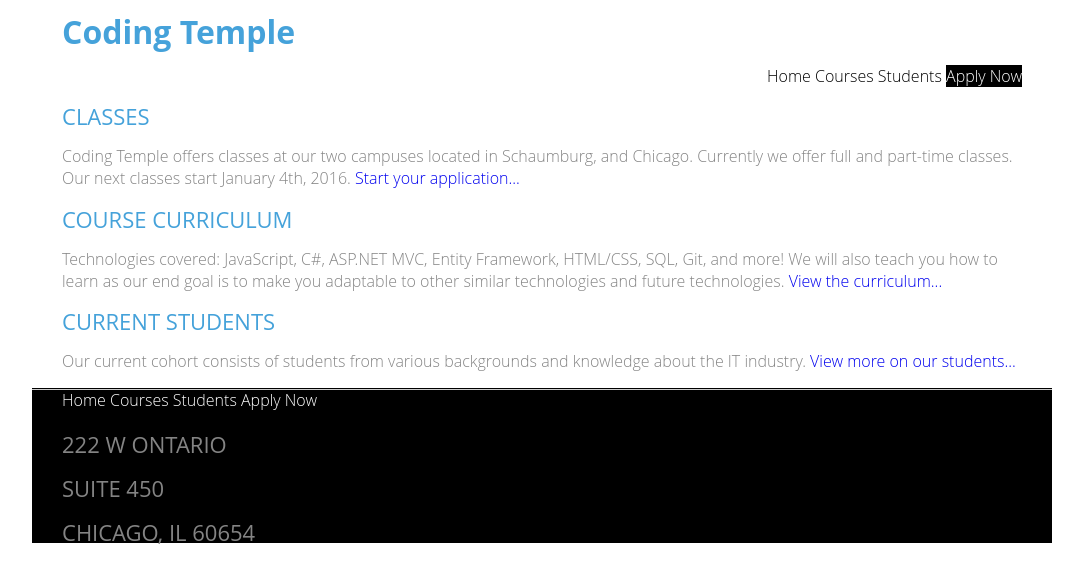
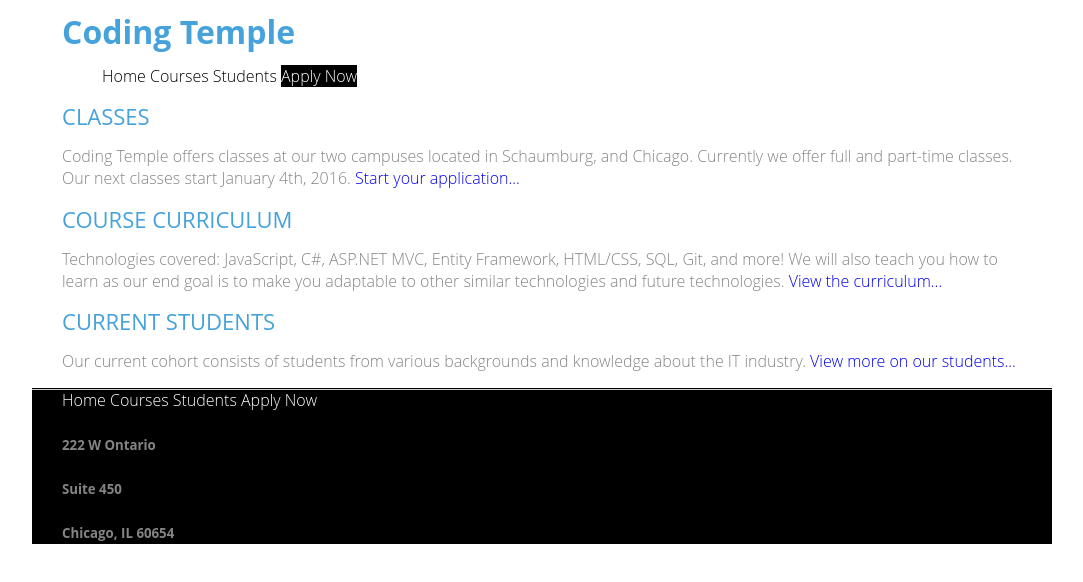
Before and after one commit to normcler/CodingTemple.HTML.Web, a plain HTML site: page index.html in a window 1280 px wide. Shown: the whole page, without its empty margins (98-1181 px from the left). Drawn offline with Linux system fonts and the light colour scheme.

Commit message:
Updated checkpoint 5

```diff
--- a/index.html
+++ b/index.html
@@ -5,12 +5,6 @@
     <meta charset="utf-8" />
 
     <style>
-        .container{
-            width: 960px;
-            padding-left: 30px;
-            padding-right: 30px;
-            margin: 0 auto;
-        }
         body{
             background-color: white;
             color: black;
@@ -18,6 +12,18 @@
             font-size: 16px;
             line-height: 22px;
             font-family:  "Open Sans",Arial, Helvetica, sans-serif;
+        }
+        .container{
+            width: 960px;
+            padding-left: 30px;
+            padding-right: 30px;
+            margin: 0 auto;
+        }
+        .alt-link{
+            background-color: black;
+        }
+        .alt-link a{
+            color: white !important;
         }
         h1, h2, h3, h4{
             color: #45a2da;
@@ -30,33 +36,31 @@
         a{
             text-decoration: none;
         }
-        header nav {
-            text-align: right;
+        header nav li{
+            display: inline-block;
         }
-        header nav a {
-            color: black;
-        }
-        header nav a:hover{
+        header nav li:hover{
+            box-shadow: inset 0 3px 0 0 #45a2da;
             color: #45a2da;
         }
-        footer a {
-            color: white;
+        header nav li a{
+            color: black;
         }
         article p{
             color: #848484;
-        }
-        .alt-link{
-            background-color: black;
-            color: white;
         }
         footer{
             background-color: black;
             border-top: 1px solid rgba(0,0,0,0.085);
             box-shadow: inset 0 1px 0 0 rgba(255,255,255,0.8);
         }
-        footer aside h3{
+        footer a {
+            color: white;
+        }
+        footer aside h5{
             color: #848484;
         }
+
     </style>
 
 </head>
@@ -65,10 +69,20 @@
     <header class="container">
         <h1>Coding Temple</h1>
         <nav>
-            <a href="index.html">Home</a>
-            <a href="courses.html">Courses</a>
-            <a href="students.html">Students</a>
-            <a class="alt-link" href="apply.html">Apply Now</a>
+            <ul>
+                <li>
+                    <a href="index.html">Home</a>
+                </li>
+                <li>
+                    <a href="courses.html">Courses</a>
+                </li>
+                <li>
+                    <a href="students.html">Students</a>
+                </li>
+                <li class="alt-link">
+                    <a href="apply.html">Apply Now</a>
+                </li>
+            </ul>
         </nav>
     </header>
 
@@ -110,10 +124,11 @@
             <a href="apply.html">Apply Now</a>
         </nav>
         <aside>
-            <h3>222 W Ontario</h3>
-            <h3>Suite 450</h3>
-            <h3>Chicago, IL 60654</h3>
+            <h5>222 W Ontario</h5>
+            <h5>Suite 450</h5>
+            <h5>Chicago, IL 60654</h5>
         </aside>
     </footer>
+
 </body>
 </html>
```
